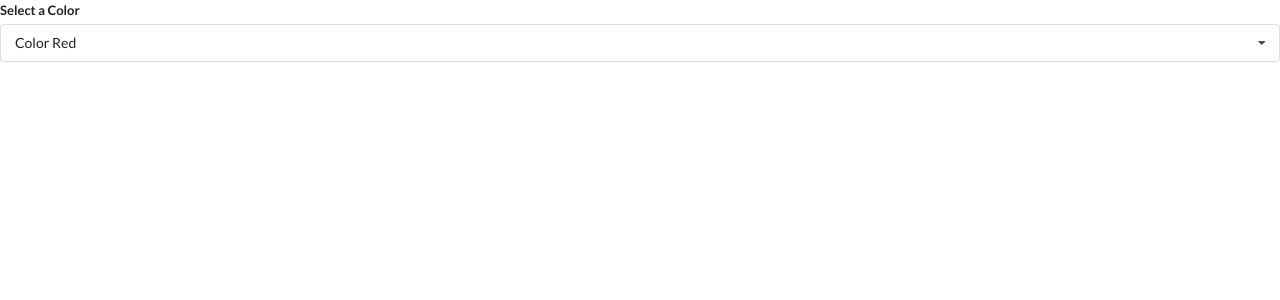
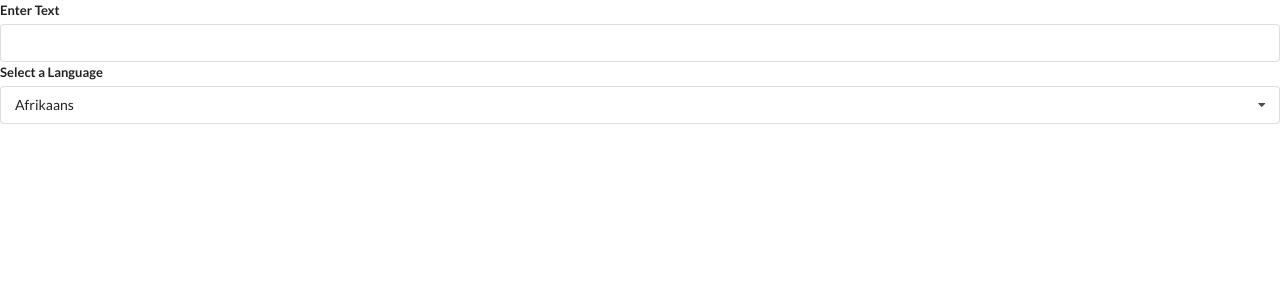
Before and after one commit to befabry/react-hooks, a React (Create React App) app: page / in a window 1280 px wide. Shown: the top 300 px of the page. Built offline with nearby package versions, Linux system fonts and the light colour scheme.

Commit message:
Dropdown - useRef | Translate - Init

```diff
--- a/src/App.js
+++ b/src/App.js
@@ -3,6 +3,7 @@ import React, { useState } from "react";
 import Accordion from "./components/Accordion";
 import Search from "./components/Search";
 import Dropdown from "./components/Dropdown";
+import Translate from "./components/Translate";
 
 const items = [
   {
@@ -26,17 +27,18 @@ const options = [
 ];
 
 export default () => {
-  const [selected, setSelected] = useState(options[0]);
+  //   const [selected, setSelected] = useState(options[0]);
 
   return (
     <React.Fragment>
       {/* <Accordion items={items} /> */}
       {/* <Search /> */}
-      <Dropdown
+      {/* <Dropdown
         options={options}
         selected={selected}
         onSelectedChange={setSelected}
-      />
+      /> */}
+      <Translate />
     </React.Fragment>
   );
 };
--- a/src/components/Dropdown.js
+++ b/src/components/Dropdown.js
@@ -1,13 +1,24 @@
-import React, { useState, useEffect } from "react";
+import React, { useState, useEffect, useRef } from "react";
 
-function Dropdown({ options, selected, onSelectedChange }) {
+function Dropdown({ options, selected, onSelectedChange, label }) {
   const [open, setOpen] = useState(false);
+  const ref = useRef();
 
   useEffect(() => {
+    const onBodyClick = (event) => {
+      //Look if the element clicked on is inside our component
+      if (ref.current.contains(event.target)) {
+        return;
+      }
+      setOpen(false);
+    };
+
     //First the elements with addEventListener are called, before the bubbling occurs
-    document.body.addEventListener("click", () => {
-      setOpen(false);
-    });
+    document.body.addEventListener("click", onBodyClick);
+
+    return () => {
+      document.body.removeEventListener("click", onBodyClick);
+    };
   }, []);
 
   const renderedOptions = options.map((option) => {
@@ -27,9 +38,9 @@ function Dropdown({ options, selected, onSelectedChange }) {
   });
 
   return (
-    <div className="ui form">
+    <div ref={ref} className="ui form">
       <div className="field">
-        <label className="label">Select a Color</label>
+        <label className="label">{label}</label>
         <div
           onClick={() => setOpen(!open)}
           className={`ui selection dropdown ${open ? "visible active" : ""}`}
--- /dev/null
+++ b/src/components/Translate.js
@@ -0,0 +1,32 @@
+import React, { useState } from "react";
+import Dropdown from "./Dropdown";
+
+const options = [
+  { label: "Afrikaans", value: "af" },
+  { label: "Arabic", value: "ar" },
+  { label: "Hindi", value: "hi" },
+];
+
+const Translate = () => {
+  const [language, setLanguage] = useState(options[0]);
+  const [text, setText] = useState("");
+
+  return (
+    <React.Fragment>
+      <div className="ui form">
+        <div className="field">
+          <label>Enter Text</label>
+          <input value={text} onChange={(e) => setText(e.target.value)} />
+        </div>
+      </div>
+      <Dropdown
+        label="Select a Language"
+        options={options}
+        selected={language}
+        onSelectedChange={setLanguage}
+      />
+    </React.Fragment>
+  );
+};
+
+export default Translate;
```
